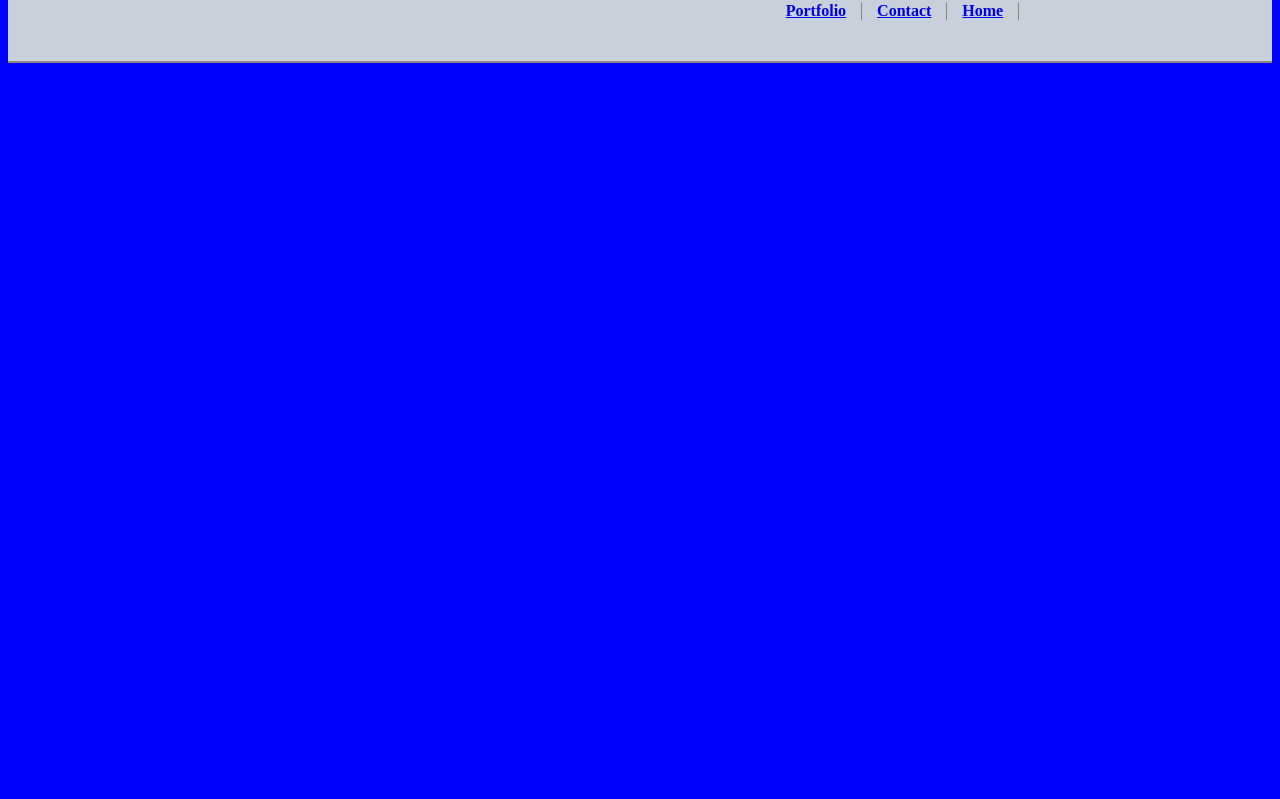
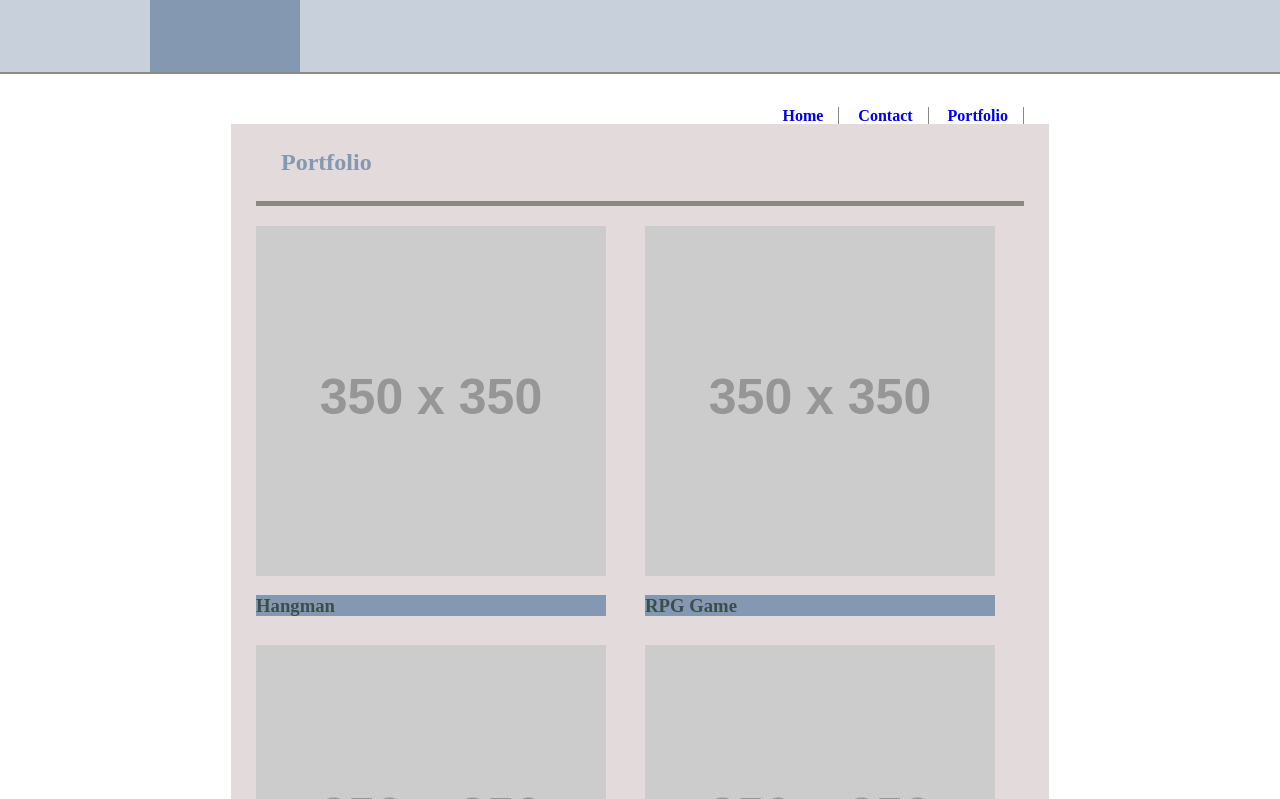
Before and after one commit to MattRoger/basic_portfolio, a plain HTML site: page portfolio.html in a window 1280 px wide. Shown: the part 57-856 px from the top of the page. Before the commit the page ends 800 px from the top, so only its background shows below. Drawn offline with Linux system fonts and the light colour scheme; placeholder pictures from the web are drawn by us.

Commit message:
added grid for portfolio

```diff
--- a/assets/style.css
+++ b/assets/style.css
@@ -3,63 +3,75 @@
     display: table;
     clear: both;
   }
+
 body{
-    background:blue;
+    background-image:url("assets\images\background.jpeg");
+}
+
+h1,
+h3,
+.submit{
+    background:#8499B1;
+    color:#394F49;
 }
 .nameblock{
-    box-sizing:border-box;
-    /* height: 110px; */
-    background:#8499B1;
-    width:150px;
-    margin-left:150px;
-    margin-right:0;
+    display: inline;
 }
-
 
 h1{
     background:#8499B1;
-    color:#394F49;
+    box-sizing:border-box;
     font-size:1.75em;
+    height: 110px;
+    width:150px;
+    margin-left:150px;
     text-align: center;
 
 }
 
 li {
     border-right: 1px solid #8B8982;
-    /* font-size: 1.25em; */
+    display: inline;
     font-weight:bold;
-    float: right;
+    list-style-type: none;
     padding: 0 15px;
-    list-style-type: none;
     text-decoration: none;
-
+        /* font-size: 1.25em; */
 }
 
 nav{
+    float: right;
     margin-right: 20%;
+    margin-left:0;
 
 }
+a:link {
+    text-decoration: none;
+  }
+
 header{
-    height: 110px;
     background: #C7D0DB;
     border-bottom:2px solid  #8B8982;
+    height: 110px;
+    margin: 0;
 }
 
 
 h2{
+    border-bottom: 5px solid #8B8982;
     color: #8499B1;
     padding:25px;
-    border-bottom: 5px solid #8B8982;
 }
+
 p{
     color:#394F49;
 }
 
 .main{
     background: #E2DADB;
-    width:60%;
     margin:50px auto 0 auto;
     padding:0 25px 15px 25px;
+    width:60%;
 
 }
 /* page specific styles */
@@ -76,8 +88,8 @@ input,
 label,
 textarea{
     display:block;
+    margin: auto;
     width:90%;
-    margin: auto;
 
 }
 input{
@@ -94,14 +106,35 @@ textarea{
     margin:auto;
     position: relative;
 
+    /* grid-auto-rows:; */
 }
+
 .submit {
+    cursor: pointer;
+    margin-top:15px;
+    padding: 14px 20px;
+    /* position: absolute; */
+    /* left: 5%;     */
     width: 15%;
-    background:#8499B1;
-    color:#394F49;
-    padding: 14px 20px;
-    margin-top:15px;
-    cursor: pointer;
-    position: absolute;
-    left: 5%;
   }
+  /* portfolio */
+  .portfolioItem{
+    display: grid;
+    grid-template-columns:1fr, 1fr;
+    grid-gap: 10px;
+  }
+
+.hangman{
+    grid-column: 1;
+    grid-row:1;
+    }
+.rpg{
+    grid-column: 2;
+    grid-row: 1;
+}
+
+  h3{
+
+      width: 350px;
+
+  }
--- a/portfolio.html
+++ b/portfolio.html
@@ -4,6 +4,7 @@
 <head>
     <meta charset="utf-8" />
     <title>Matt's Portfolio</title>
+    <link rel="stylesheet" type="text/css" href="assets/normalize.css">
     <link rel="stylesheet" type="text/css" href="assets/style.css">
 </head>
 
@@ -20,6 +21,39 @@
             </ul>
         </nav>
     </header>
+    <div class="main">
+        <h2>Portfolio</h2>
+        <div class="portfolioBody">
+            <div class="portfolioItem">
+                <div class="hangman">
+                    <a href="https://placeholder.com"><img src="https://via.placeholder.com/350" class="" /> </a>
+                <h3>Hangman</h3>
+                </div>
+                <div class="rpg"><a href="https://placeholder.com"><img src="https://via.placeholder.com/350" class="" /> </a>
+                    <h3>RPG Game</h3></div>
+                <div class="trivia">
+                    <a href="https://placeholder.com"><img src="https://via.placeholder.com/350" class="" /> </a>
+                    <h3>Trivia Game</h3>
+                </div>
+                <div class="widget"><a href="https://placeholder.com"><img src="https://via.placeholder.com/350" class="" /> </a>
+                    <h3>widget</h3></div>
+                <div class="rps">
+                    <a href="https://placeholder.com"><img src="https://via.placeholder.com/350" class="" /> </a>
+                    <h3>Rock Paper Scissors</h3>
+                </div>
+                <!-- <a href="https://placeholder.com"><img src="https://via.placeholder.com/350" class="" /> </a>
+                <h3>Hangman</h3>
+            </div>
+            <div class="portfolioItem">
+                    <a href="https://placeholder.com"><img src="https://via.placeholder.com/350" class="" /> </a>
+                    <h3>##2</h3>
+                </div>
+                <div class="portfolioItem">
+                        <a href="https://placeholder.com"><img src="https://via.placeholder.com/350" class="" /> </a>
+                        <h3>##3</h3> -->
+                    </div>
+        </div>
+    </div>
 
 
 </body>
```
Also changed, not shown: contact.html (+1 -1 lines), index.html (+1 -0 lines), assets/images/background.jpeg (added).
